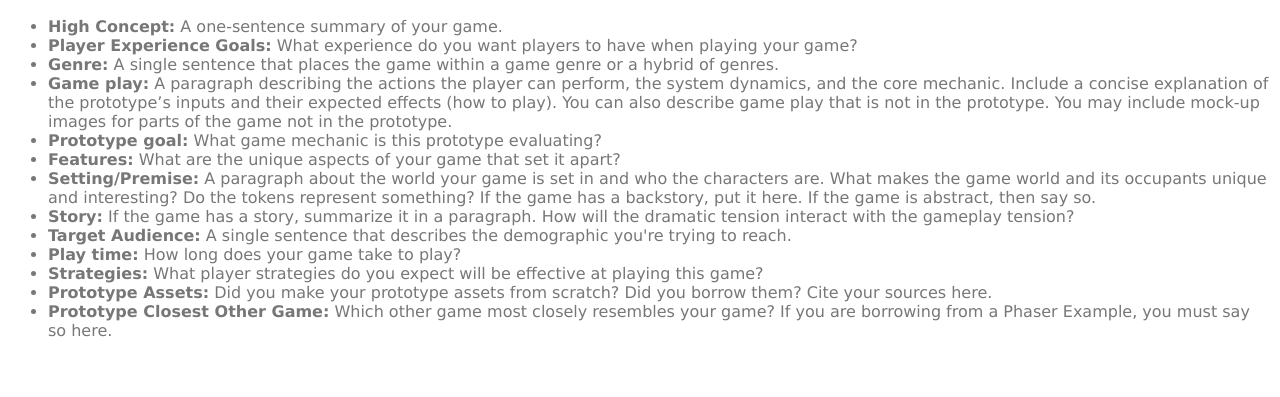
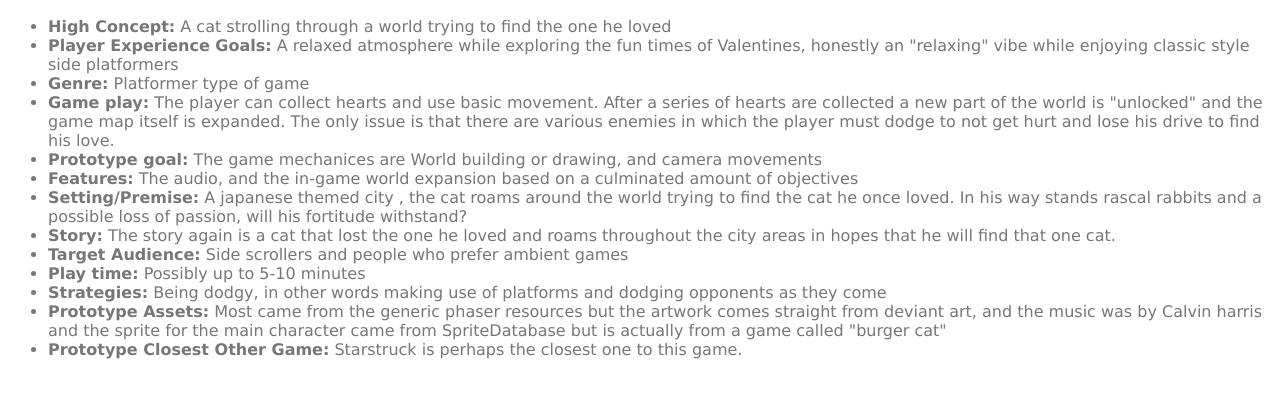
Before and after one commit to Voronsky/digital-template-A2, a plain HTML site: page index.html in a window 1280 px wide. Shown: the part 51-448 px from the top of the page. Drawn offline with Linux system fonts and the light colour scheme.

Commit message:
updated index file with correct info

```diff
--- a/index.html
+++ b/index.html
@@ -23,43 +23,43 @@ margin-top: 10px;
 <h2>Things I do for love</h2>
 <ul>
 <li><strong>High Concept:</strong>
-A one-sentence summary of your game.
+  A cat strolling through a world trying to find the one he loved
 </li>
 <li><strong>Player Experience Goals:</strong>
-What experience do you want players to have when playing your game?
+  A relaxed atmosphere while exploring the fun times of Valentines, honestly an "relaxing" vibe while enjoying classic style side platformers
 </li>
 <li><strong>Genre:</strong>
-A single sentence that places the game within a game genre or a hybrid of genres.
+  Platformer type of game
 </li>
 <li><strong>Game play:</strong>
-A paragraph describing the actions the player can perform, the system dynamics, and the core mechanic. Include a concise explanation of the prototype’s inputs and their expected effects (how to play). You can also describe game play that is not in the prototype. You may include mock-up images for parts of the game not in the prototype.
+  The player can collect hearts and use basic movement. After a series of hearts are collected a new part of the world is "unlocked" and the game map itself is expanded. The only issue is that there are various enemies in which the player must dodge to not get hurt and lose his drive to find his love.
 </li>
 <li><strong>Prototype goal:</strong>
-What game mechanic is this prototype evaluating?
+  The game mechanices are World building or drawing, and camera movements
 </li>
 <li><strong>Features:</strong>
-What are the unique aspects of your game that set it apart?
+  The audio, and the in-game world expansion based on a culminated amount of objectives
 </li>
 <li><strong>Setting/Premise:</strong>
-A paragraph about the world your game is set in and who the characters are. What makes the game world and its occupants unique and interesting? Do the tokens represent something? If the game has a backstory, put it here. If the game is abstract, then say so.
+  A japanese themed city , the cat roams around the world trying to find the cat he once loved. In his way stands rascal rabbits and a possible loss of passion, will his fortitude withstand?
 </li>
 <li><strong>Story:</strong>
-If the game has a story, summarize it in a paragraph. How will the dramatic tension interact with the gameplay tension?
+  The story again is a cat that lost the one he loved and roams throughout the city areas in hopes that he will find that one cat.
 </li>
 <li><strong>Target Audience:</strong>
-A single sentence that describes the demographic you're trying to reach.
+  Side scrollers and people who prefer ambient games
 </li>
 <li><strong>Play time:</strong>
-How long does your game take to play?
+  Possibly up to 5-10 minutes
 </li>
 <li><strong>Strategies:</strong>
-What player strategies do you expect will be effective at playing this game?
+  Being dodgy, in other words making use of platforms and dodging opponents as they come
 </li>
 <li><strong>Prototype Assets:</strong>
-Did you make your prototype assets from scratch? Did you borrow them? Cite your sources here.
+  Most came from the generic phaser resources but the artwork comes straight from deviant art, and the music was by Calvin harris and the sprite for the main character came from SpriteDatabase but is actually from a game called "burger cat"
 </li>
 <li><strong>Prototype Closest Other Game:</strong>
-Which other game most closely resembles your game? If you are borrowing from a Phaser Example, you must say so here.
+  Starstruck is perhaps the closest one to this game.
 </li>
 </ul>
 </div>
```
